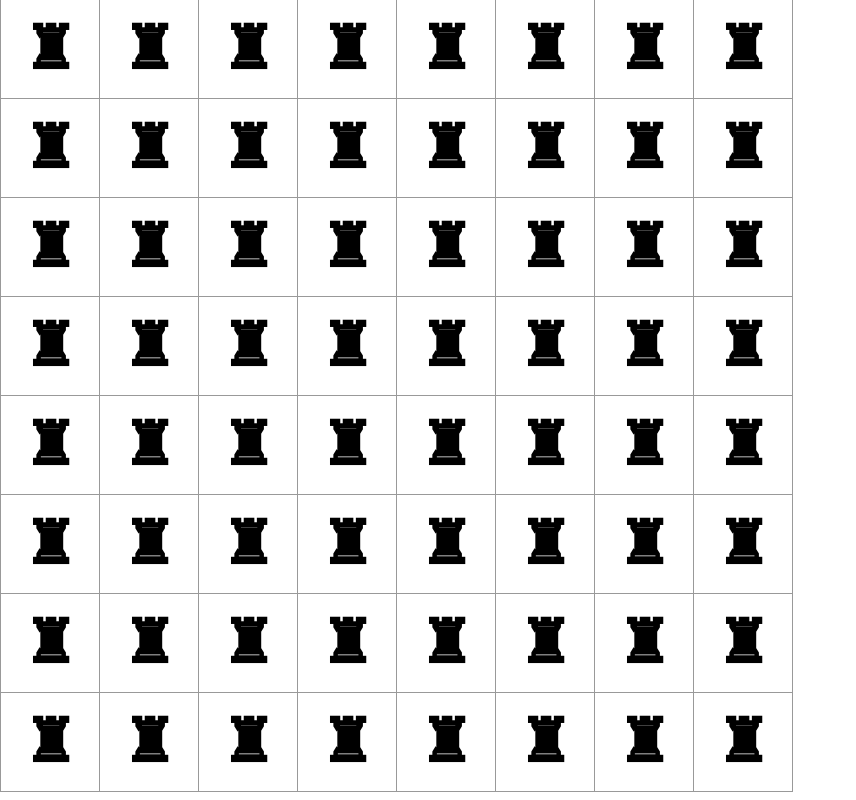
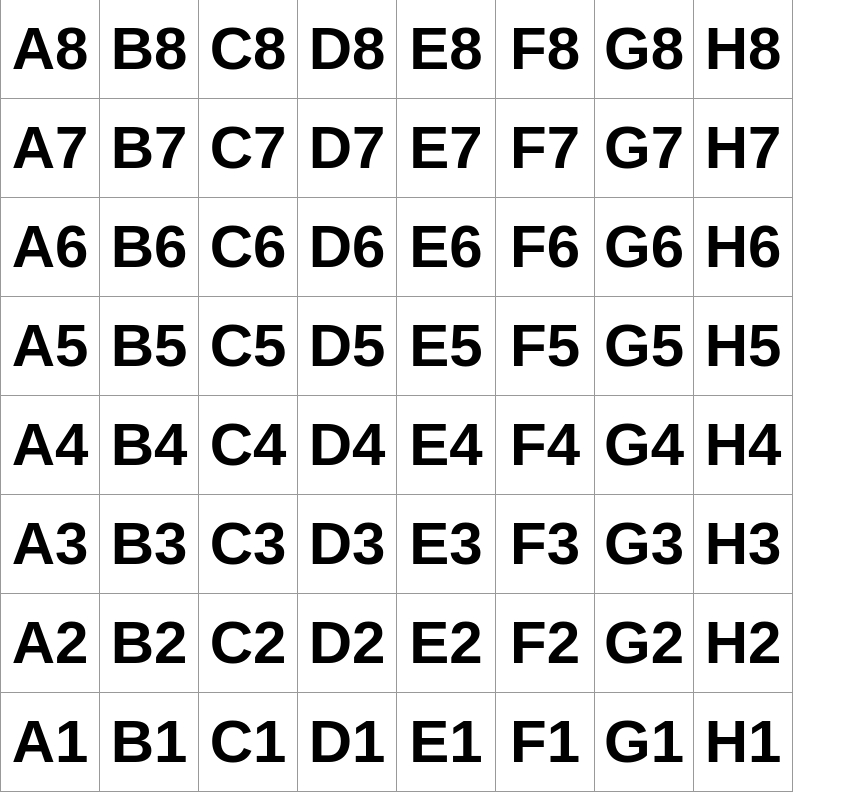
Before and after one commit to UltraFutile/react-chess, a React (Create React App) app: page / in a window 1280 px wide. Shown: the whole page, without its empty margins (0-856 px from the left). Built offline with nearby package versions, Linux system fonts and the light colour scheme.

Commit message:
Fill board with chess square names

```diff
--- a/src/components/Board.tsx
+++ b/src/components/Board.tsx
@@ -3,14 +3,14 @@ import './Board.css'
 import { Square } from "./Square";
 
 export class Board extends React.Component {
-    renderSquare() {
-        return <Square />
+    renderSquare(file: number, rank: number) {
+        return <Square file={file} rank={rank} /> //'\u265C' for black knight
     }
 
-    renderRow() {
+    renderRow(rank: number) {
         const row = [];
         for (let i = 0; i < 8; i++) {
-            row.push(this.renderSquare());
+            row.push(this.renderSquare(i, rank));
         }
         return (
             <div className="board-row">
@@ -22,7 +22,7 @@ export class Board extends React.Component {
     render() {
         const rows = [];
         for (let i = 0; i < 8; i++) {
-            rows.push(this.renderRow());
+            rows.unshift(this.renderRow(i));
         }
 
         return (
--- a/src/components/Square.tsx
+++ b/src/components/Square.tsx
@@ -1,11 +1,14 @@
 import React from "react";
 import './Square.css'
 
-export class Square extends React.Component {
+export class Square extends React.Component<{ file: number, rank: number }> {
+    FILE_CHAR_STRING = "ABCDEFGH";
+
     render() {
         return (
             <button className="square">
-                {'\u265C'}
+                {/* {'\u265C'} */}
+                {`${this.FILE_CHAR_STRING[this.props.file]}${this.props.rank + 1}`}
             </button>
         );
     }
```
